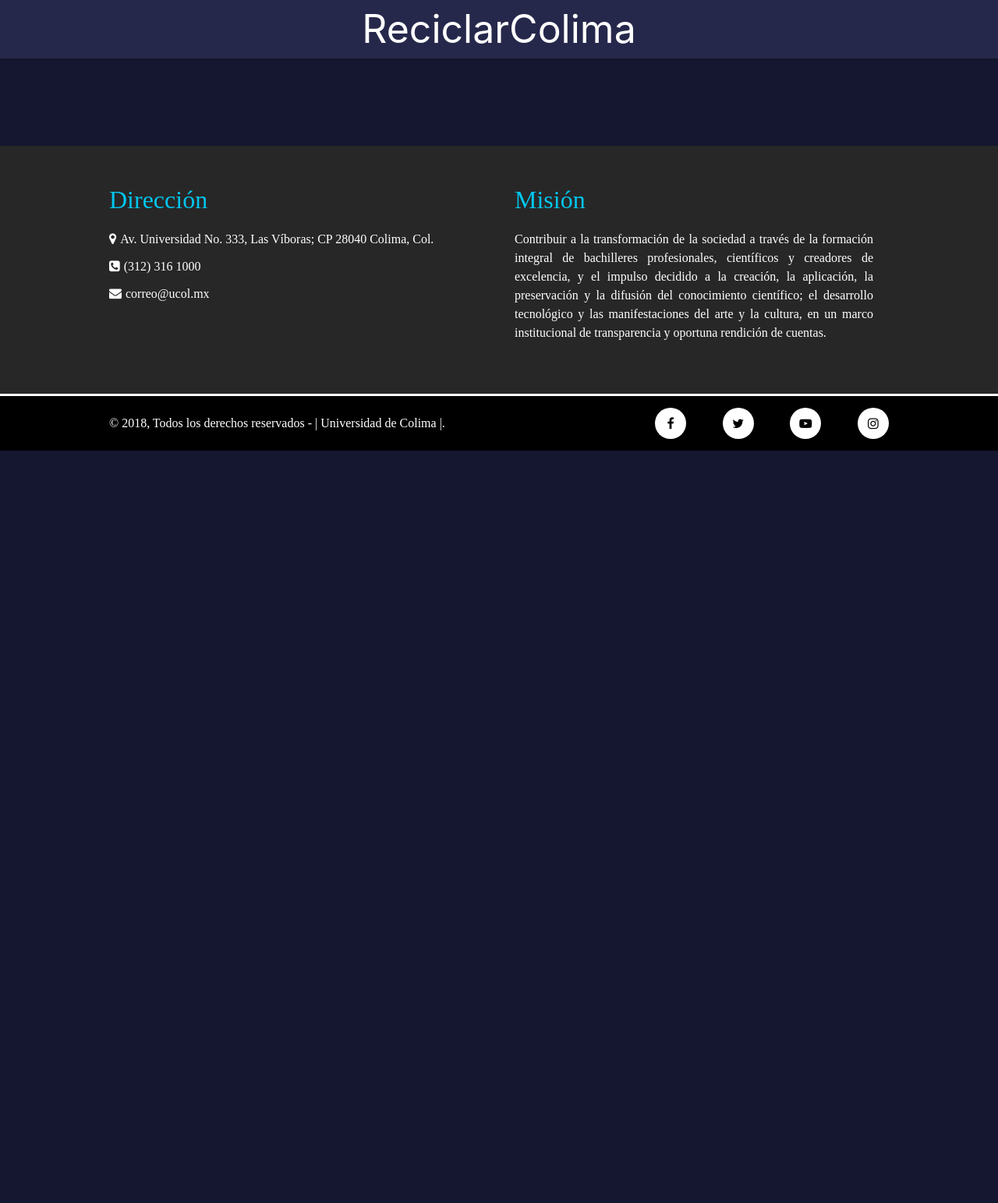
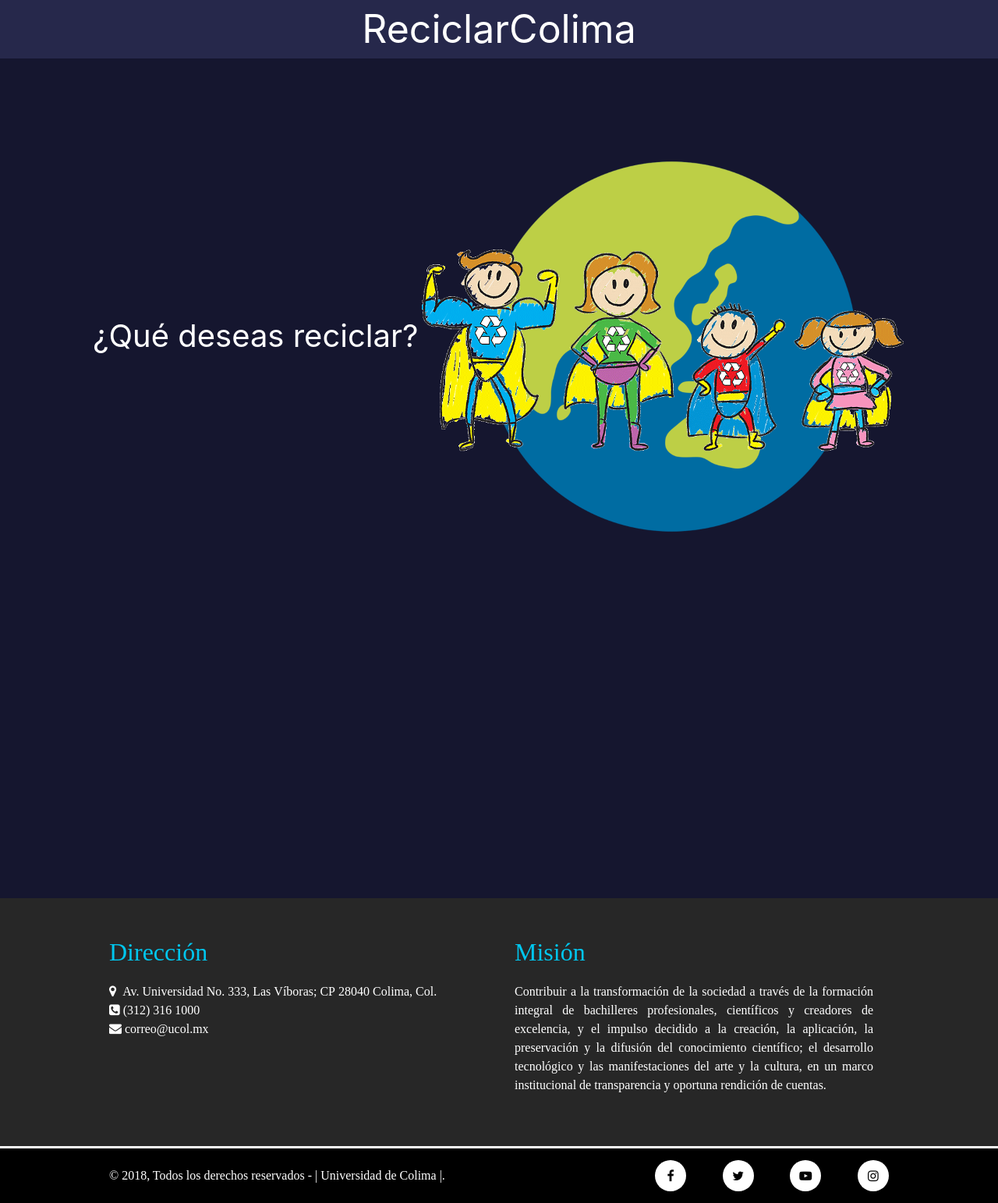
Before and after one commit to AlanSanchezC/TesisRecicle, a PHP site: page / in a window 1280 px wide. Shown: the whole page at 78% size. Before the commit the page ends 578 px from the top, so only its background shows below. Run offline with PHP 8.4, Linux system fonts and the light colour scheme; data that the repository does not hold is empty; a stand-in replaces the project's code that opens the database connection; some libraries are stand-ins or nearby versions.

Commit message:
Entidades se pueden expandir y diseño

```diff
--- /dev/null
+++ b/css/styles.css
@@ -0,0 +1,75 @@
+body {
+	font-family: 'Helvetica';
+}
+
+.details, .details-geo{
+	display: inline-block;
+}
+
+.titulo {
+	display: block;
+	text-align: center;
+	font-size: 50px;
+	background: #26284b;
+	color: #ffffff;
+}
+
+ul{
+	margin-left: 10px;
+}
+
+button{
+	margin-left: 5px !important;
+	margin-top: 5px !important;
+	font-weight: lighter !important;
+}
+
+.inicio{
+	margin-top: 40px;
+}
+
+.principal{
+	color: white;
+	font-size: 40px;
+	display: inline-block;
+}
+
+#material-actual{
+	text-align: center;
+	font-size: 30px;
+	color: rgb(255, 255, 255);
+}
+
+.filtro{
+	background-color: white;
+	padding: 20px;
+	font-size: 15px;
+	border: solid 2px green;
+	margin-left: 20px;
+}
+
+.row{
+	width: 100%;
+}
+
+.card-header {
+	cursor: pointer;
+}
+
+.nombre-ent {
+	margin-left: 20px;
+	font-size: 25px;
+	color:#4b4c71;
+	line-height: 1.5;
+	font-weight: normal;
+}
+
+.detalles-ent{
+	margin-left: 20px;
+	font-weight: bold;
+	color: #607de4;;
+}
+
+.espaciado{
+	line-height: 25;
+}
--- a/events.js
+++ b/events.js
@@ -1,7 +1,6 @@
-var entidades = {};
-var clicked = false;
+$(document).ready(function() {
+  var inicio = "";
 
-$(document).ready(function() {
   ///////////////Evento que se ejecuta al dar click en un botón del menú de filtro
 
   $("#menu-lateral :button").click(function(){
@@ -25,6 +24,7 @@
   ///////////////Evento que se ejecuta al dar click en un botón de algún material en la barra superior
 
   $('#materiales :button').click(function() {
+
       $("#check1").prop('checked', true);
       $("#check2").prop('checked', true);
 
@@ -40,62 +40,63 @@
         data: { "MaterialID": $(this).attr('id')},
         dataType: "json",
         success: function(entidad){
-          //Se guarda el resultado de la query por material
-          entidades = entidad;
 
-          //Se muestra el menú de filtro y el material seleccionado
-          document.getElementById('menu-lateral').style.display = "block";
-          document.getElementById('material-actual').innerHTML = entidad[0]['MaterialName'];
+          //Muestra el material seleccionado
+          $('#material-actual').text(entidad[0]['MaterialName'])
+              .fadeIn();
 
-          //Resultados de la búsqueda
-          var contenido = document.getElementById('resultados');
-          contenido.innerHTML = "";
+          //Se muestra el menú de filtro
+          $('.inicio').fadeOut().promise().done(function(){
+             $('#menu-lateral').fadeIn();
 
-          for(var i in entidad){
+          /////////Resultados de la búsqueda
+            var contenido = document.getElementById('resultados');
+            contenido.innerHTML = "";
 
-            var s = "<div class=\"datos-ent\" onClick=\"verEntidad(" + i + ", this)\" id=\"ee" + (entidad[i]['InstitutionID'])  + "\" >"+
-                          "<label class=\"nombre-ent\"> " + (entidad[i]['Name']) + "</label> " +
+            var s = "<div id=\"accordion\">";
+            var i = 0;
 
-                      "</div>"+
-                    " <br>";
-            contenido.innerHTML = contenido.innerHTML + s;
-          }
+            for(var e in entidad){
+              //Se muestran los nombres de las entidades como "cards" y el contenido de cada una
+
+              s += "<div class=\"card\">"+
+                      "<div class=\"card-header\" id=\"heading"+ i +"\" data-toggle=\"collapse\" data-target=\"#collapse"+ i +"\">" +
+                        "<h5 class=\"mb-0\">"+
+                          "<label class=\"nombre-ent\" aria-expanded=\"false\" aria-controls=\"collapse"+ i +"\">" +
+                                entidad[e]['Name'] +
+                          "</label>"+
+                        "</h5>"+
+                      "</div>" +
+
+                      "<div id=\"collapse"+ i +"\" class=\"collapse\" aria-labelledby=\"heading"+ i +"\" data-parent=\"#accordion\">" +
+                        "<div class=\"card-body\">"+
+
+                          "<label class=\"detalles-ent\"> Direcci&oacute;n: </label> " +
+                          (entidad[e]['Address']) + "<br>" +
+                          "<label class=\"detalles-ent\"> Municipio: </label> " +
+                          (entidad[e]['Town']) +"<br>" +
+                          "<label class=\"detalles-ent\"> Tel&eacute;fono: </label> " +
+                          (entidad[e]['Telephone']) + "<br>" +
+                          "<label class=\"detalles-ent\"> Horario: </label> " +
+                          (entidad[e]['Schedule']) + "<br>" +
+                          "<label class=\"detalles-ent\"> P&aacute;gina web: </label> " +
+                          (entidad[e]['WebPage']) + "<br>" +
+                          "<center><div class=\"details-geo\">" + (entidad[e]['Geolocation']) + "</center></div>" +
+                        "</div>"+
+                    "</div><br>";
+              i++;
+            }
+            s += "</div>";
+              //Se agregan a la vista con un delay para cada span
+              contenido.innerHTML = contenido.innerHTML + s;
+
+              $(".card").each(function(index) {
+                  $(this).delay(200*index).hide().fadeIn();
+              });
+         });
         }
       });
-
     });
 
 
 });
-
-///////////////Evento onClick para ver los detalles de una entidad
-
-function verEntidad(idEntidadSeleccionada, divSeleccionado){
-    var d = divSeleccionado.id;
-    if (!clicked){
-      var datos = entidades[idEntidadSeleccionada];
-
-      //Se muestran los detalles y el iframe con el mapa
-      var s =
-              "<div><table>" +
-                "<tr><td><label class=\"detalles-ent\"> Direcci&oacute;n: </label> </td> <td> <label>" +
-                (datos['Address'])+ "</td></tr> "+
-                "<tr><td><label class=\"detalles-ent\"> Municipio: </label></td><td> <label>" +
-                (datos['Town']) + "</td><br> "+
-                "<tr><td><label class=\"detalles-ent\"> Tel&eacute;fono: </label></td><td><label>" +
-                (datos['Telephone']) + "</td></tr> "+
-                "<tr><td><label class=\"detalles-ent\"> Horario: </label></td><td><label>" +
-                (datos['Schedule']) + "</td></tr>"+
-                "<tr><td><label class=\"detalles-ent\"> P&aacute;gina web: </label> </td><td><label>" +
-                (datos['WebPage']) + "</td></tr> "+
-              "</table></div>" +
-              "<center><div class=\"details-geo\">" + (datos['Geolocation']) + "</center></div>";
-      document.getElementById(d).innerHTML += s;
-      clicked = true;
-    }
-    else{
-      //Si se vuelve a dar clic, el div seleccionado regresa a su estado sin detalles
-      document.getElementById(d).innerHTML = "<label class=\"nombre-ent\">" + entidades[idEntidadSeleccionada]['Name'] + "</label>";
-      clicked = false;
-    }
-}
--- a/index.php
+++ b/index.php
@@ -2,13 +2,17 @@
 <html lang="es">
 <head>
 
-	<meta charset="iso-8859-1" />
+	<meta charset="utf-8" />
 	<meta name="viewport" content="width=device-width, user-scalable=no, initial-scale=1.0, maximum-scale=1.0, minimum-scale=1.0">
 	<title>Reciclar Colima</title>
-  <link rel="stylesheet" href="styles.css" />
+  <link rel="stylesheet" href="css/styles.css" />
   <link rel="stylesheet" href="https://stackpath.bootstrapcdn.com/bootstrap/4.1.3/css/bootstrap.min.css" integrity="sha384-MCw98/SFnGE8fJT3GXwEOngsV7Zt27NXFoaoApmYm81iuXoPkFOJwJ8ERdknLPMO" crossorigin="anonymous">
   <link rel="stylesheet" href="css/font-awesome.min.css">
   <link rel="stylesheet" href="css/estilos.css">
+
+  <script src="https://code.jquery.com/jquery-3.2.1.slim.min.js" integrity="sha384-KJ3o2DKtIkvYIK3UENzmM7KCkRr/rE9/Qpg6aAZGJwFDMVNA/GpGFF93hXpG5KkN" crossorigin="anonymous"></script>
+  <script src="https://cdnjs.cloudflare.com/ajax/libs/popper.js/1.12.9/umd/popper.min.js" integrity="sha384-ApNbgh9B+Y1QKtv3Rn7W3mgPxhU9K/ScQsAP7hUibX39j7fakFPskvXusvfa0b4Q" crossorigin="anonymous"></script>
+  <script src="https://maxcdn.bootstrapcdn.com/bootstrap/4.0.0/js/bootstrap.min.js" integrity="sha384-JZR6Spejh4U02d8jOt6vLEHfe/JQGiRRSQQxSfFWpi1MquVdAyjUar5+76PVCmYl" crossorigin="anonymous"></script>
 
   <script src="https://code.jquery.com/jquery-1.10.2.js"></script>
 
@@ -39,9 +43,18 @@
 } ?>
 
 </div>
-<br>
-<p id="material-actual"></p>
-<br>
+<br><br>
+
+<div class="inicio" style="display: block;">
+  <center>
+      <label class="principal"> &iquest;Qu&eacute; deseas reciclar? </label>
+      <img src="img/inicio-img.png">
+  </center>
+</div>
+
+<div id="material-actual"></div>
+
+<br><br>
 <div class="row">
   <div class="col-2.5" id="menu-lateral" style="display: none;">
     <form class="filtro">
@@ -76,10 +89,10 @@
   </div>
 
   <div class="col-9">
-    <p id="resultados"> </p>
+    <div id="resultados"></div>
   </div>
 </div>
-
+<p class="espaciado">&nbsp;</p>
 <script type="text/javascript" src="events.js"></script>
 
 <!-- Inicio del footer -->
@@ -88,9 +101,9 @@
             <div class="footer-main">
                 <div class="footer-columna">
                     <h3>Direcci&oacute;n</h3>
-                    <span class="fa fa-map-marker"><p>Av. Universidad No. 333, Las V&iacute;boras; CP 28040 Colima, Col.</p></span>
-                    <span class="fa fa-phone-square"><p>(312) 316 1000</p></span><br>
-                    <span class="fa fa-envelope"><p>correo@ucol.mx</p></span>
+                    <div class="fa fa-map-marker">&nbsp; Av. Universidad No. 333, Las V&iacute;boras; CP 28040 Colima, Col.</div>
+                    <div class="fa fa-phone-square">&nbsp;(312) 316 1000</div><br>
+                    <div class="fa fa-envelope">&nbsp;correo@ucol.mx</div>
                 </div>
                 <div class="footer-columna">
                     <h3>Misi&oacute;n</h3>
```
Also changed, not shown: img/inicio-img.png (added), img/recic.png (added), img/tierra.png (added).
